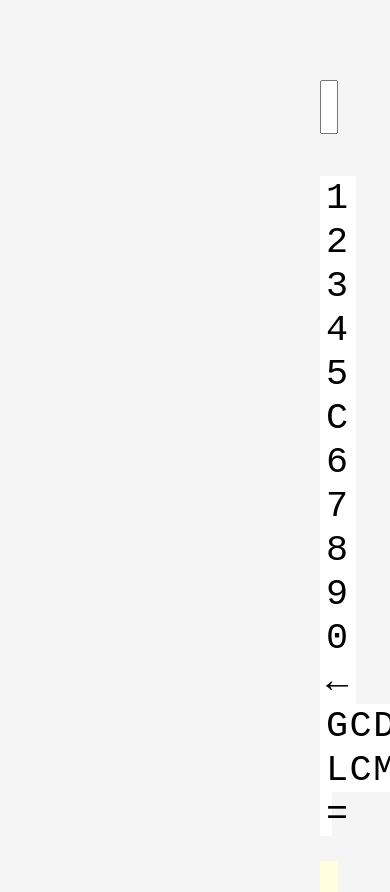
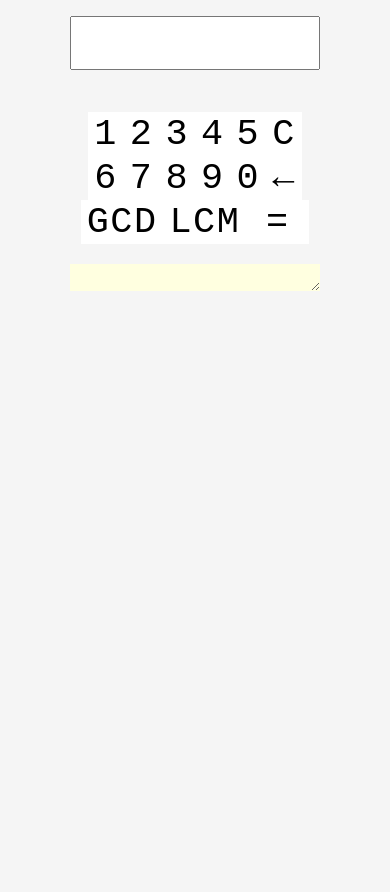
Before and after one commit to rsk2/calculator, a React (Create React App) app: page / in a window 390 px wide. After the commit the page ends 844 px from the top, so only its background shows below. Built offline with nearby package versions, Linux system fonts and the light colour scheme.

Commit message:
Responsive styling, adding footer and textarea

```diff
--- a/src/App.css
+++ b/src/App.css
@@ -157,24 +157,40 @@ text-align: cen
 }
 
 .calculator > .display {
-  width: 25%;
+  width:250px;
   font-size: 2.6em;
   text-align: right;
   margin-bottom:1em
  }
 
- .calculator > .inputBoxes {
-   width: 25%
+ .calculator  {
+    margin: 1em;
+    text-align: center
+
+
  }
 
  .inputBoxes.row {
    clear: both;
  }
  .calculator > .history {
-  width: 25%;
+  width:250px;
   font-size: 1.6em;
   text-align: left;
   margin-top:1em;
   background-color: lightyellow;
   border: none
  }
+
+ .container {
+  margin: auto;
+  max-width: 800px;
+}
+
+@media (min-width: 500px) and (max-width: 600px) {
+
+
+  .container {
+    background-color: lightblue ;
+  }
+}
--- a/src/App.js
+++ b/src/App.js
@@ -4,6 +4,7 @@ import './App.css';
 import Header from './components/Header.js'
 import MemeGenerator from './components/MemeGenerator.js'
 import Calculator from './components/Calculator.js'
+import Footer from './components/Footer.js'
 
 class App extends Component {
   render() {
@@ -16,6 +17,7 @@ class App extends Component {
           // <Header />
         //<MemeGenerator />
         }
+        <Footer/>
       </div>
     );
   }
--- a/src/components/Calculator.js
+++ b/src/components/Calculator.js
@@ -150,7 +150,7 @@ class Calculator extends React.Component {
 
     render() {
         return (
-            <div className="calculator" style={{marginTop: 5 +'em', marginLeft: 20 + 'em'}}>
+            <div className="calculator" >
 
                 <input type="text" value={this.state.displayText} className="display"
                  readOnly></input>
@@ -179,13 +179,12 @@ class Calculator extends React.Component {
                     //<button onClick={this.lcm}>Prime?</button>
                     //<button onClick={this.lcm}>Perfect Square?</button>
                     }
-                    <button onClick={this.result} style={{width:26.5+'%', textAlign:'center'}}>=</button>
+                    <button onClick={this.result} style={{width:63+'px', textAlign:'center'}}>=</button>
                     </div>
 
                 </div>
-                <input type="text" value={this.state.historyText}
-
-                     readOnly className="history"></input>
+                <textarea rows="1" value={this.state.historyText} readOnly
+                     className="history"></textarea>
             </div>
         )
     }
--- /dev/null
+++ b/src/components/Footer.js
@@ -0,0 +1,16 @@
+import React from 'react'
+
+class Footer extends React.Component {
+
+    render() {
+        return (
+                <div class="container">
+                    <p></p>
+                </div>
+        )
+
+    }
+
+}
+
+export default Footer
```
